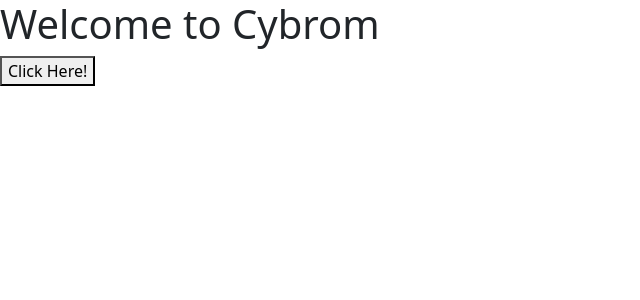
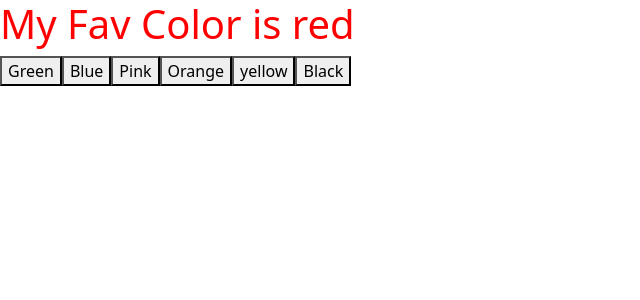
Before and after one commit to jaydeshmukh078/CybromReact, a React (Vite) app: page / in a window 1280 px wide. Shown: the top 300 px of the page, without its empty margins (0-640 px from the left). Built offline with nearby package versions, Linux system fonts and the light colour scheme.

Commit message:
useState

```diff
--- a/src/App.jsx
+++ b/src/App.jsx
@@ -1,16 +1,18 @@
+import { useState } from "react";
+
 const App = () => {
+const [Color, setColor] = useState("red");
 
-const display=(e)=>{
-  let mytype=e.type;
-  let myname=e.target.name;
-  let myvalue=e.target.value;
-  alert(`name : ${myname} type : ${mytype} value : ${myvalue}`);
-}
 
   return (
     <>
-       <h1>Welcome to Cybrom</h1>
-       <button name="btn1" value="mybtn1" onClick={display}>Click Here!</button>
+       <h1 style={{color:Color}}>My Fav Color is {Color}</h1>
+       <button onClick={()=>{setColor("Green")}}>Green</button>
+       <button onClick={()=>{setColor("Blue")}}>Blue</button>
+       <button onClick={()=>{setColor("Pink")}}>Pink</button>
+       <button onClick={()=>{setColor("Orange")}}>Orange</button>
+       <button onClick={()=>{setColor("yellow")}}>yellow</button>
+       <button onClick={()=>{setColor("Black")}}>Black</button>
     </>
   )
 }
```
